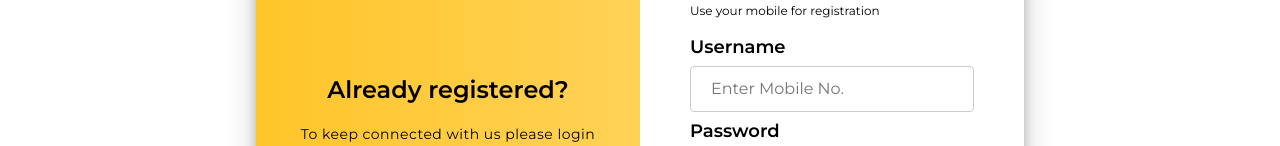
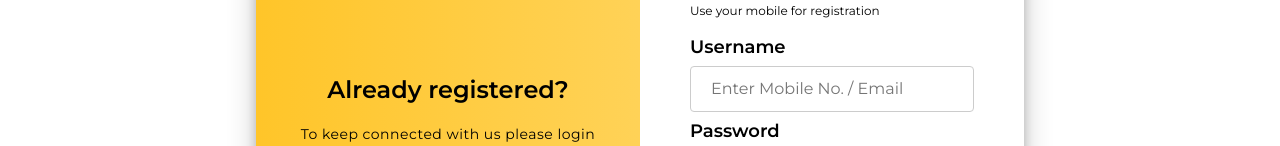
Before and after one commit to thatsarunb4u/code4sg, a Vue app in the folder salt-rice/salt-rice-fe/: page /login in a window 1280 px wide. Both pictures are taken after a click on the button "SIGN UP". Shown: the part 301-447 px from the top of the page. Built offline with nearby package versions, Linux system fonts and the light colour scheme; what vue-core-video-player, vue-js-modal would draw is missing.

Commit message:
Beta testing - day1 feedback fixes

```diff
--- a/salt-rice/salt-rice-fe/public/index.html
+++ b/salt-rice/salt-rice-fe/public/index.html
@@ -5,13 +5,15 @@
   <meta charset="utf-8">
   <meta http-equiv="X-UA-Compatible" content="IE=edge">
   <meta name="name" content="SaltRice - Find the right person to advice">
-  <meta name="description" content="Need to discuss on something? Find the right person to advice.">
+  <meta name="description" content="Need to discuss something? Find the right person to advice.">
   <meta name="viewport" content="width=device-width,initial-scale=1.0">
   <meta name="theme-color" content="#ffc529">
   <meta name="apple-mobile-web-app-capable" content="yes">
   <link rel="manifest" href="<%= BASE_URL %>manifest.json">
   <link rel="icon" href="<%= BASE_URL %>favicon.ico">
-  <title><%= htmlWebpackPlugin.options.title %></title>
+  <!-- <title><%= htmlWebpackPlugin.options.title %></title> -->
+  <title>Salt Rice</title>
+  <!-- Global site tag (gtag.js) - Google Analytics --> <script async src="https://www.googletagmanager.com/gtag/js?id=G-LHMEPK6SKT"></script> <script> window.dataLayer = window.dataLayer || []; function gtag(){dataLayer.push(arguments);} gtag('js', new Date()); gtag('config', 'G-LHMEPK6SKT'); </script>
   <link rel="apple-touch-icon" sizes="180x180" href="<%= BASE_URL %>icons/apple-icon-180.jpg">
   <link rel="apple-touch-icon" sizes="167x167" href="<%= BASE_URL %>icons/apple-icon-167.jpg">
   <link rel="apple-touch-icon" sizes="152x152" href="<%= BASE_URL %>icons/apple-icon-152.jpg">
--- a/salt-rice/salt-rice-fe/src/components/Banner.vue
+++ b/salt-rice/salt-rice-fe/src/components/Banner.vue
@@ -1,6 +1,6 @@
 <template>
   <section id="mainSection">
-    <h3>Need to <span class="font-yellow">discuss on something</span>?</h3>
+    <h3>Need to <span class="font-yellow">discuss something</span>?</h3>
 
     <p class="subhead">Find Right Person to Advice</p>
     <br />
--- a/salt-rice/salt-rice-fe/src/views/Login.vue
+++ b/salt-rice/salt-rice-fe/src/views/Login.vue
@@ -2,13 +2,13 @@
   <div>
     <h1>Login</h1>
     <form @submit.prevent="login">
-      <label for="mobile">Mobile</label>
+      <label for="mobile">Username</label>
       <input
           id="mobile"
           v-model="mobile"
           autocomplete="off"
           name="title"
-          placeholder="Enter your mobile number.."
+          placeholder="Enter your mobile no./email.."
           required
           maxlength="8"
           type="text"
--- a/salt-rice/salt-rice-fe/src/views/UserAuth.vue
+++ b/salt-rice/salt-rice-fe/src/views/UserAuth.vue
@@ -25,8 +25,8 @@
 							id="phone-reg"
 							v-model="regmobile"
 							type="text"
-							maxlength="15"
-							placeholder="Enter Mobile No."
+							maxlength="100"
+							placeholder="Enter Mobile No. / Email"
 							required
 						/>
 						<label for="pass-reg">Password</label>
@@ -77,7 +77,7 @@
 					<h1>Sign In</h1>
 					<span>using your account</span>
 					<label for="phone-login">Username</label>
-					<input id="phone-login" v-model="mobile" type="text" maxlength="15" placeholder="Mobile no." />
+					<input id="phone-login" v-model="mobile" type="text" maxlength="100" placeholder="Mobile no. / Email" />
 					<label for="pass-login">Password</label>
 					<input id="pass-login" v-model="password" type="password" placeholder="Password" required />
 					<a href="#">Forgot your password?</a>
```
